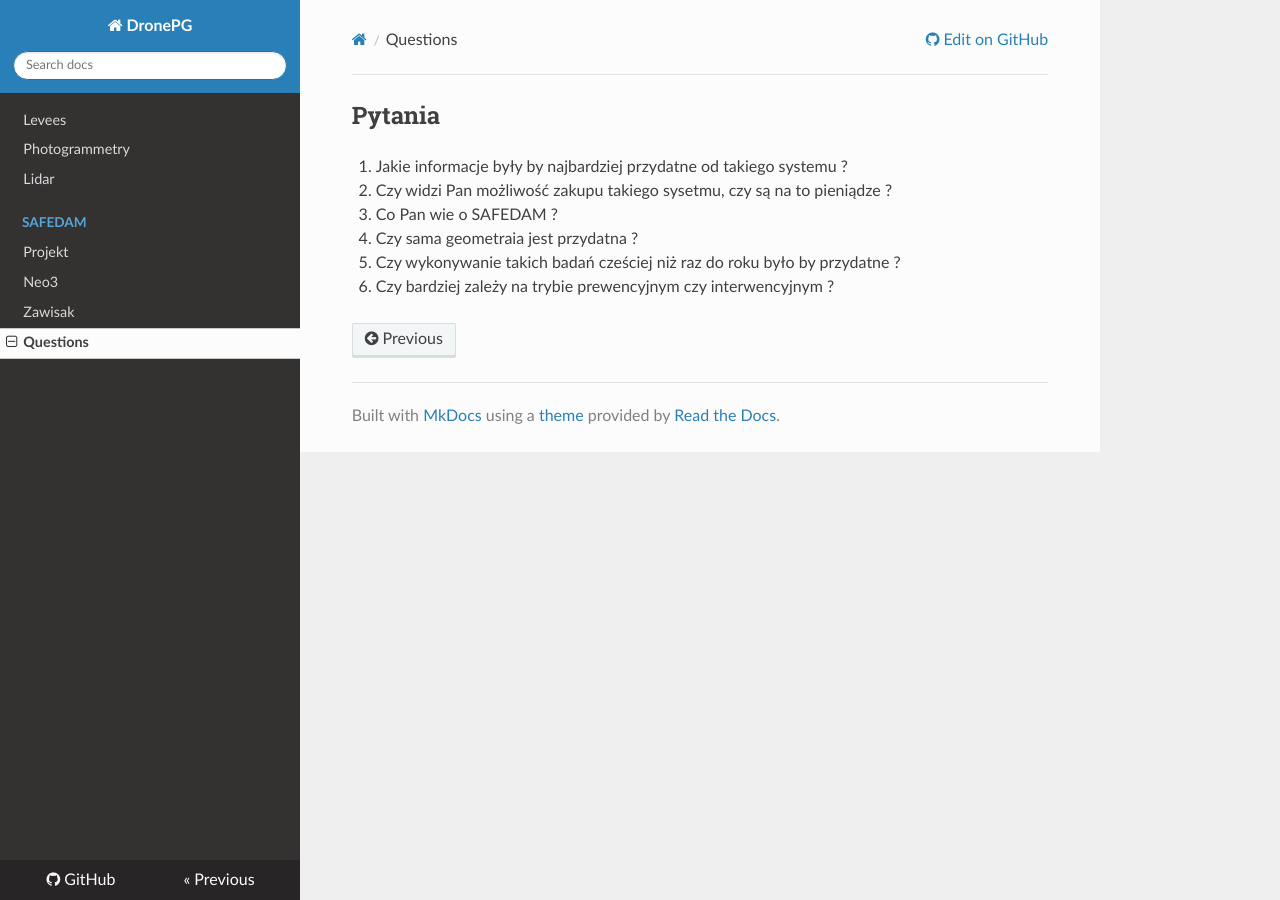
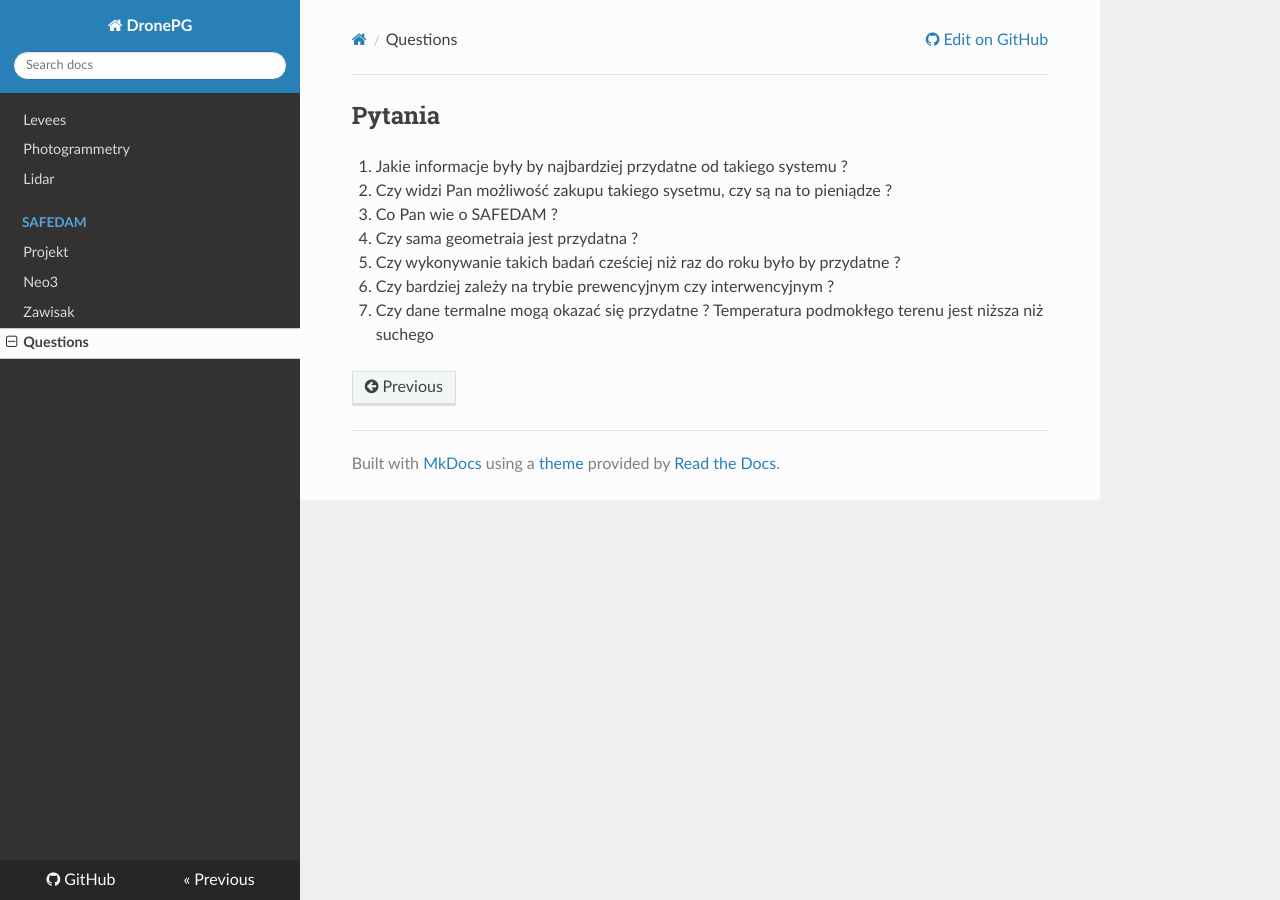
Before and after one commit to mozerpol/docs, an MkDocs documentation site: the page built from docs/questions.md, in a window 1280 px wide. Built offline with MkDocs 1.6.1, drawn with Linux system fonts in a browser that asks for light colours; nearby versions of some CDN libraries.

Commit message:
add thermal question

```diff
--- a/docs/questions.md
+++ b/docs/questions.md
@@ -6,3 +6,4 @@
 4. Czy sama geometraia jest przydatna ?
 5. Czy wykonywanie takich badań cześciej niż raz do roku było by przydatne ?
 6. Czy bardziej zależy na trybie prewencyjnym czy interwencyjnym ?
+7. Czy dane termalne mogą okazać się przydatne ? Temperatura podmokłego terenu jest niższa niż suchego
```
